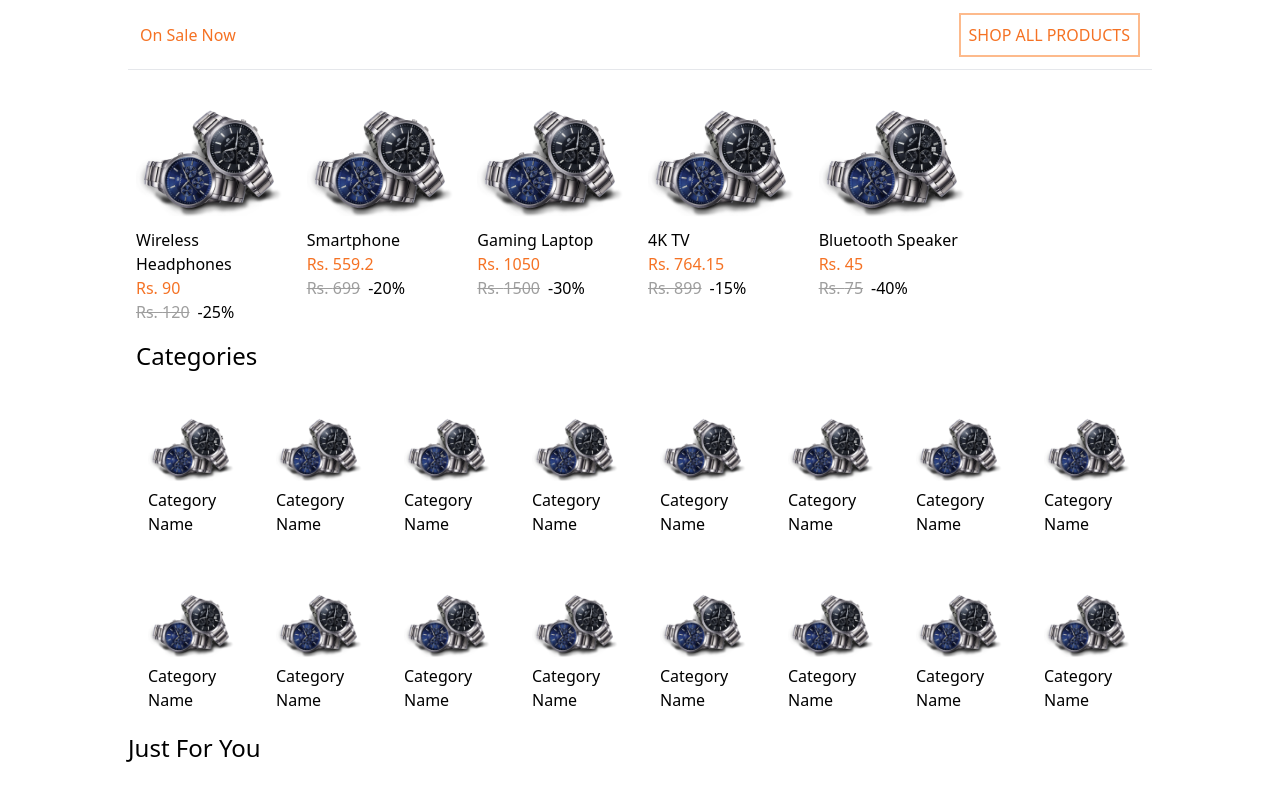
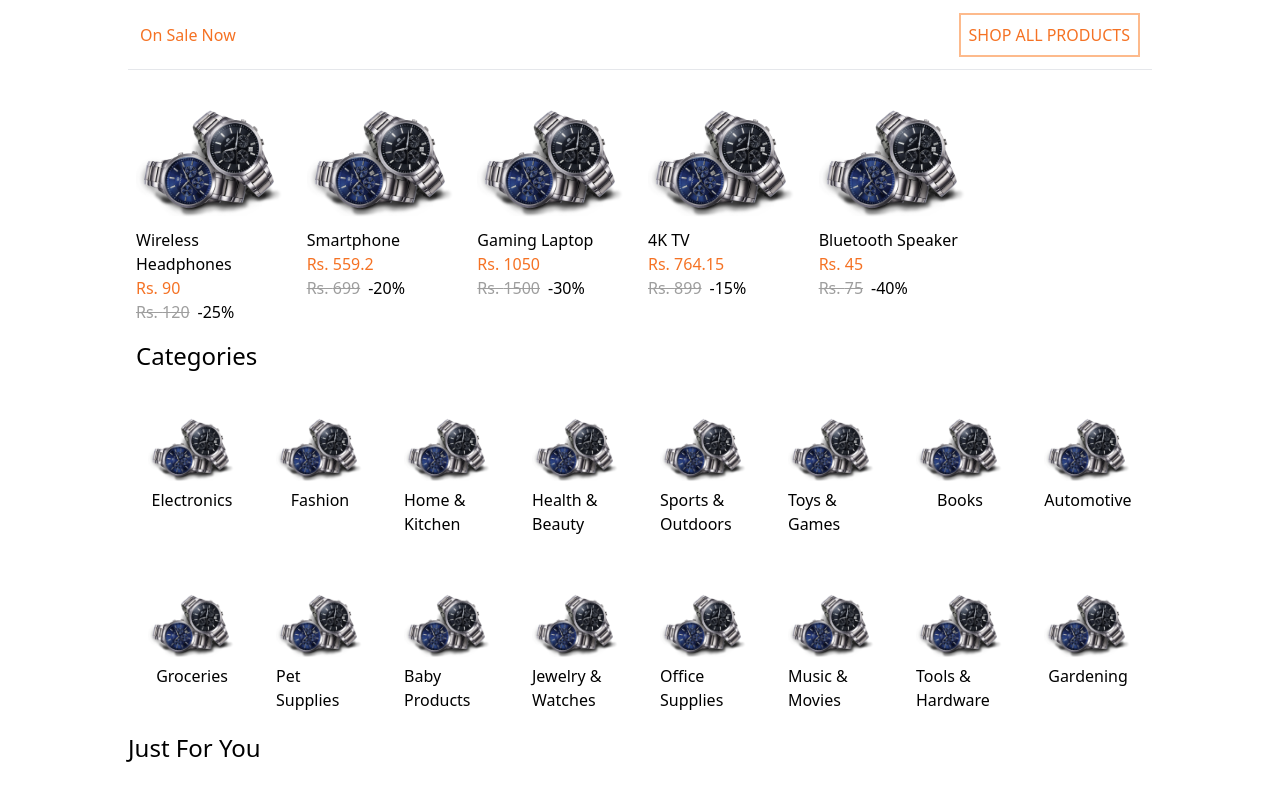
Before and after one commit to Ram-cpu-coder/DARAZ-CLONE, a React (Vite) app: page / in a window 1280 px wide. Shown: the part 635-1435 px from the top of the page. Built offline with nearby package versions, Linux system fonts and the light colour scheme.

Commit message:
categories cards

```diff
--- a/src/Categories/Categories.jsx
+++ b/src/Categories/Categories.jsx
@@ -1,27 +1,15 @@
 import React from "react";
 import CategoriesCard from "./CategoriesCard";
+import categories from "../CategoriesItems";
 
 const Categories = () => {
   return (
     <div className="min-h-[150px] w-[80vw]">
       <h1 className="text-2xl p-2">Categories</h1>
       <div className="grid grid-rows-2 grid-cols-8">
-        <CategoriesCard />
-        <CategoriesCard />
-        <CategoriesCard />
-        <CategoriesCard />
-        <CategoriesCard />
-        <CategoriesCard />
-        <CategoriesCard />
-        <CategoriesCard />
-        <CategoriesCard />
-        <CategoriesCard />
-        <CategoriesCard />
-        <CategoriesCard />
-        <CategoriesCard />
-        <CategoriesCard />
-        <CategoriesCard />
-        <CategoriesCard />
+        {categories.map((category, index) => {
+          return <CategoriesCard key={index} category={category} />;
+        })}
       </div>
     </div>
   );
--- a/src/Categories/CategoriesCard.jsx
+++ b/src/Categories/CategoriesCard.jsx
@@ -1,13 +1,19 @@
 import React from "react";
 
-const CategoriesCard = () => {
-  return (
+const CategoriesCard = ({ category }) => {
+  return category ? (
     <a href="" className="inline-block hover:shadow hover:shadow-gray-800">
       <div className="p-5 flex flex-col justify-center items-center">
-        <img src="/assets/images/watchProduct.png" alt="" />
-        <p>Category Name</p>
+        <img
+          src="/assets/images/watchProduct.png"
+          alt=""
+          className="h-auto w-full"
+        />
+        <p>{category}</p>
       </div>
     </a>
+  ) : (
+    ""
   );
 };
 
--- /dev/null
+++ b/src/CategoriesItems.js
@@ -0,0 +1,20 @@
+const categories = [
+  "Electronics",
+  "Fashion",
+  "Home & Kitchen",
+  "Health & Beauty",
+  "Sports & Outdoors",
+  "Toys & Games",
+  "Books",
+  "Automotive",
+  "Groceries",
+  "Pet Supplies",
+  "Baby Products",
+  "Jewelry & Watches",
+  "Office Supplies",
+  "Music & Movies",
+  "Tools & Hardware",
+  "Gardening",
+];
+
+export default categories;
```
